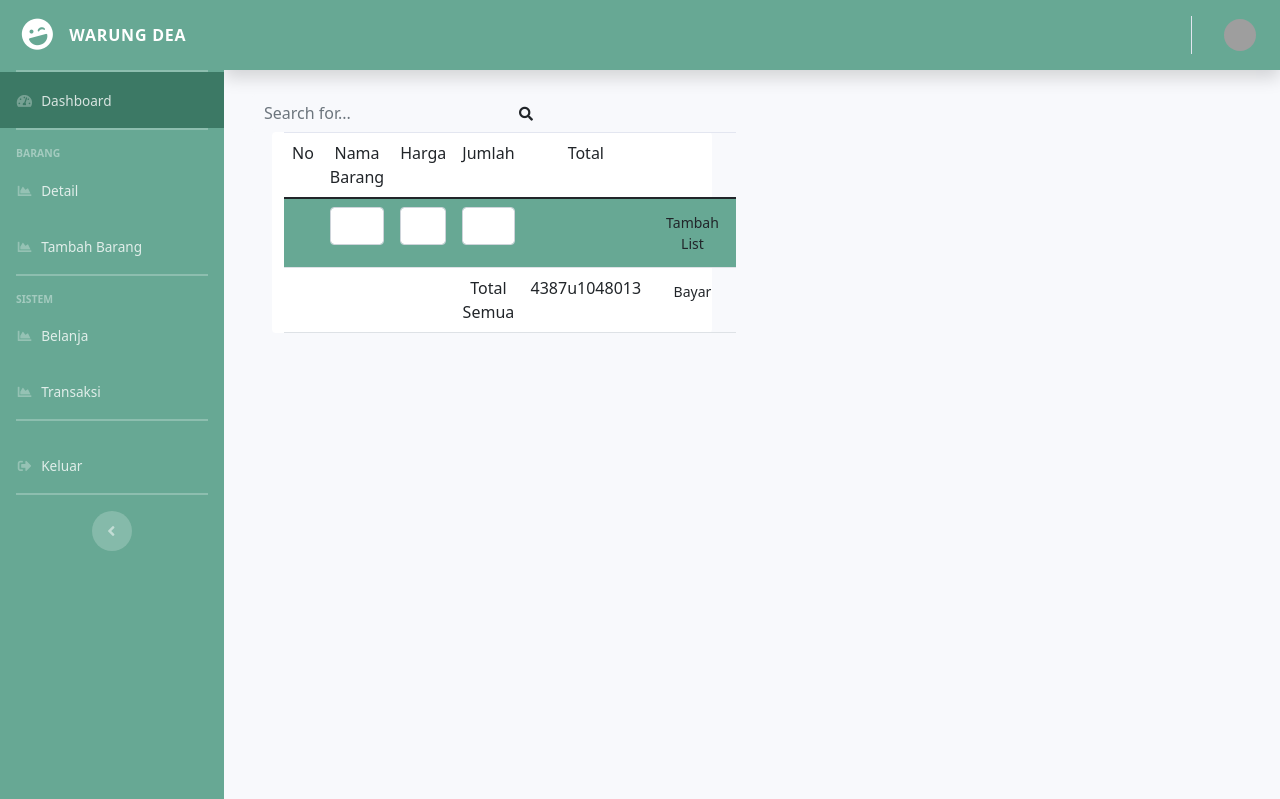
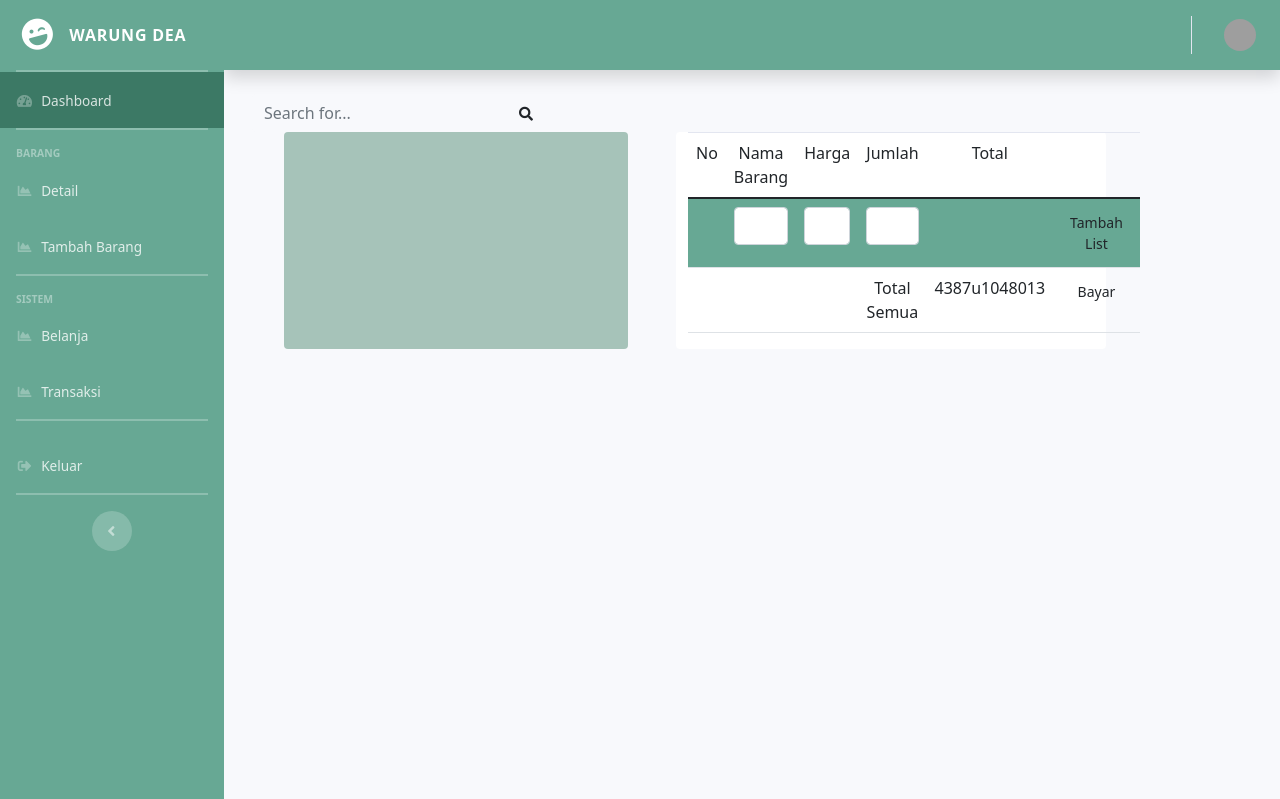
Before and after one commit to aurorazhy/tugaspwl, a CodeIgniter app: page /Github/user/belanja in a window 1280 px wide. Shown: the top 799 px of the page. Run offline with CodeIgniter, Linux system fonts and the light colour scheme; data that the repository does not hold is empty; grey boxes are pictures that could not be loaded.

Commit message:
Update kategori.php

```diff
--- a/app/application/views/dashboard/sub_belanja/kategori.php
+++ b/app/application/views/dashboard/sub_belanja/kategori.php
@@ -21,9 +21,10 @@
             <!-- /.container-fluid -->
             <div class="container-fluid">
                <div class="container">
-                  <?php foreach ($kategori as $k) { ?>
-                     <a class="btn btn-primary btn-lg" href="<?= base_url() . 'user/kategorilist/' . $k->id_kategorii ?>"><input type="hidden" name="id" value="<?= $k->id_kategorii ?>"><?= $k->nama_kategori ?></a>
-                  <?php } ?>
-               </div>
-            </div>
-            <!--akhir container-->
+                  <div class="row">
+                     <div class="col-4 ml-5 bg-appcard rounded">
+                        <?php foreach ($kategori as $k) { ?>
+                           <a class="btn btn-primary btn-lg" href="<?= base_url() . 'user/kategorilist/' . $k->id_kategorii ?>"><input type="hidden" name="id" value="<?= $k->id_kategorii ?>"><?= $k->nama_kategori ?></a>
+                        <?php } ?>
+                        <!--akhir container-->
+                     </div>
```
